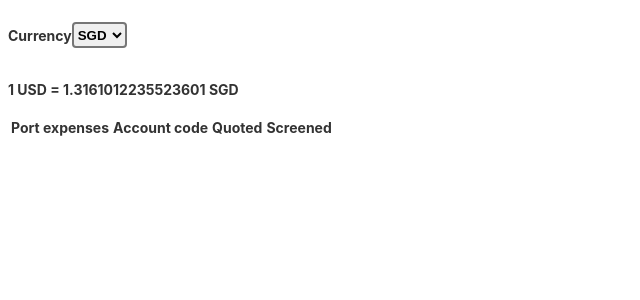
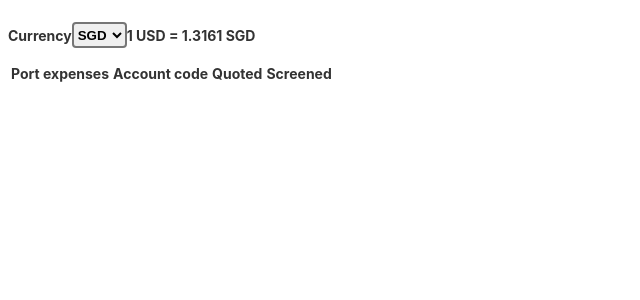
Before and after one commit to HRahimy/barger, an Angular app: page / in a window 1280 px wide. Shown: the top 300 px of the page, without its empty margins (0-640 px from the left). Built offline with nearby package versions, Linux system fonts and the light colour scheme.

Commit message:
Changes:
- Display base currency to selected currency rate inline with currency dropdown.
- Show up to 4 decimal places for base -> selected currency exchange rate

```diff
--- a/src/app/components/base-to-current-display/base-to-current-display.component.html
+++ b/src/app/components/base-to-current-display/base-to-current-display.component.html
@@ -1 +1 @@
-<h4>1 {{baseCurrency.currency}} = {{1 / baseCurrency.exchangeRate!}} {{selectedCurrency}}</h4>
+<h4>1 {{baseCurrency.currency}} = {{(1 / baseCurrency.exchangeRate!) | number: '1.2-4'}} {{selectedCurrency}}</h4>
--- a/src/app/components/core/core.component.css
+++ b/src/app/components/core/core.component.css
@@ -0,0 +1,4 @@
+.currency-controls {
+  display: flex;
+  align-items: center;
+}
--- a/src/app/components/core/core.component.html
+++ b/src/app/components/core/core.component.html
@@ -1,8 +1,11 @@
-<app-currency-dropdown [options]="currencyOptions"
-                       [initialValue]="daCurrency.currency"
-                       (currencySelected)="updateSelectedCurrency($event)"></app-currency-dropdown>
-<app-base-to-current-display [baseCurrency]="baseCurrency"
-                             [selectedCurrency]="daCurrency.currency"></app-base-to-current-display>
+<div class="currency-controls">
+  <app-currency-dropdown [options]="currencyOptions"
+                         [initialValue]="daCurrency.currency"
+                         (currencySelected)="updateSelectedCurrency($event)"></app-currency-dropdown>
+  <app-base-to-current-display [baseCurrency]="baseCurrency"
+                               [selectedCurrency]="daCurrency.currency"></app-base-to-current-display>
+</div>
+
 <table>
   <tr>
     <th>Port expenses</th>
```
